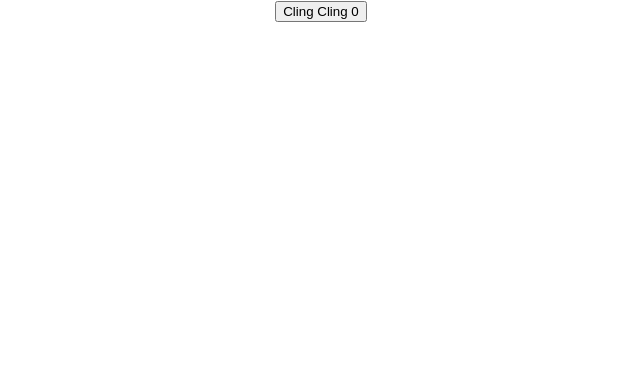
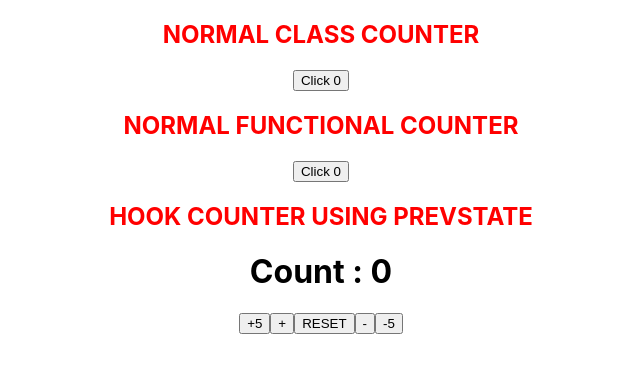
Before and after one commit to Prakashpreveen/React-HTTP, a React (Create React App) app: page / in a window 1280 px wide. Shown: the top 372 px of the page, without its empty margins (319-959 px from the left). Built offline with nearby package versions, Linux system fonts and the light colour scheme.

Commit message:
added useState with prevState

```diff
--- a/src/App.js
+++ b/src/App.js
@@ -3,15 +3,17 @@ import "./App.css";
 
 // import PostList from "./Components/PostList";
 // import PostForm from "./Components/PostForm";
-// import ClassCounter from "./Components/StateHooks/ClassCounter";
+import ClassCounter from "./Components/StateHooks/ClassCounter";
 import HookCounter from "./Components/StateHooks/HookCounter";
+import HookCounterTwo from "./Components/StateHooks/HookCounterTwo";
 function App() {
   return (
     <div className="App">
       {/* <PostList /> */}
       {/* <PostForm /> */}
-      {/* <ClassCounter /> */}
+      <ClassCounter />
       <HookCounter />
+      <HookCounterTwo />
     </div>
   );
 }
--- a/src/Components/StateHooks/ClassCounter.js
+++ b/src/Components/StateHooks/ClassCounter.js
@@ -8,13 +8,12 @@ class ClassCounter extends Component {
     };
   }
   IncrementedClick = () => {
-    this.setState((prevState) => {
-      return { count: prevState.count + 1 };
-    });
+    this.setState({ count: this.state.count + 1 });
   };
   render() {
     return (
       <div>
+        <h2 style={{ color: "red" }}>NORMAL CLASS COUNTER</h2>
         <button onClick={this.IncrementedClick}>
           Click {this.state.count}
         </button>
--- a/src/Components/StateHooks/HookCounter.js
+++ b/src/Components/StateHooks/HookCounter.js
@@ -4,7 +4,8 @@ function HookCounter() {
   const [count, setCount] = useState(0);
   return (
     <div>
-      <button onClick={() => setCount(count + 1)}>Cling Cling {count}</button>
+      <h2 style={{ color: "red" }}>NORMAL FUNCTIONAL COUNTER</h2>
+      <button onClick={() => setCount(count + 1)}>Click {count}</button>
     </div>
   );
 }
--- /dev/null
+++ b/src/Components/StateHooks/HookCounterTwo.js
@@ -0,0 +1,33 @@
+import React, { Component, useState } from "react";
+
+function HookCounterTwo() {
+  const initialCount = 0;
+  const [count, SetCount] = useState(initialCount);
+
+  const IncrementFive = () => {
+    SetCount((prevState) => prevState + 5);
+  };
+  const DecrementFive = () => {
+    SetCount((prevState) => (prevState >= 5 ? prevState - 5 : initialCount));
+  };
+  return (
+    <>
+      <h2 style={{ color: "red" }}>HOOK COUNTER USING PREVSTATE</h2>
+      <h1> Count : {count}</h1>
+      <button onClick={IncrementFive}>+5</button>
+      <button onClick={() => SetCount((prevState) => prevState + 1)}>+</button>
+      <button onClick={() => SetCount(initialCount)}>RESET</button>
+      <button
+        onClick={() =>
+          SetCount((prevState) =>
+            prevState >= 1 ? prevState - 1 : initialCount
+          )
+        }
+      >
+        -
+      </button>
+      <button onClick={DecrementFive}>-5</button>
+    </>
+  );
+}
+export default HookCounterTwo;
```
